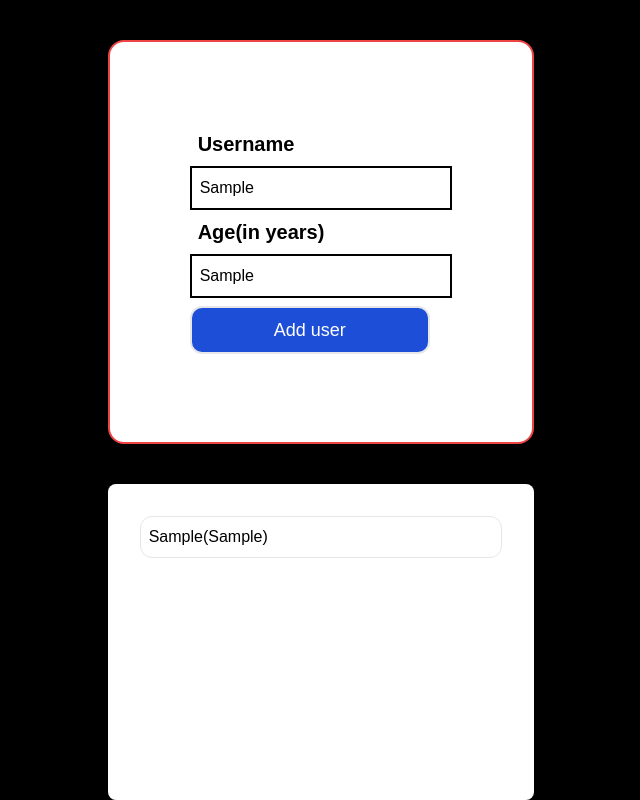
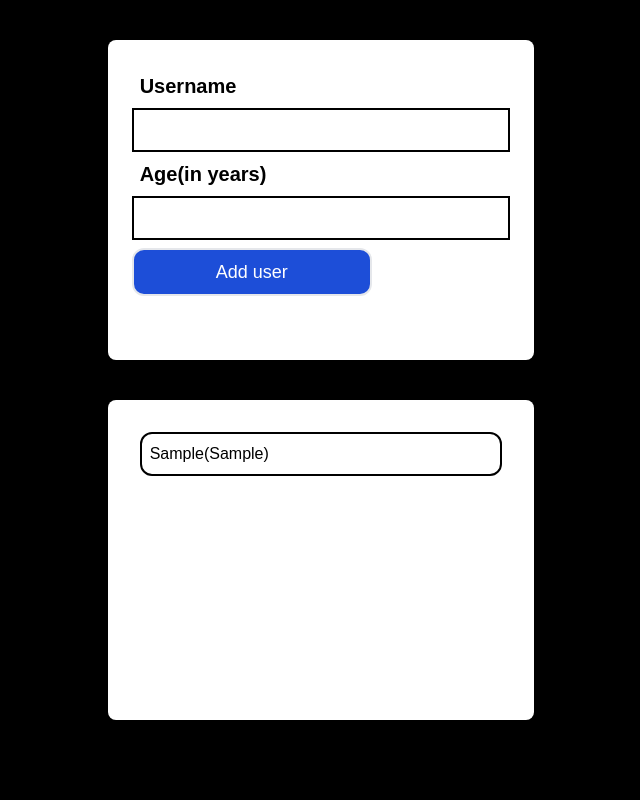
Before and after one commit to joywin2003/flutter-firebase, a React (Create React App) app: page / in a window 1280 px wide. Both pictures are taken after typing "Sample", "Sample" into the empty fields and a click on the button "Add user". Shown: the whole page, without its empty margins (319-959 px from the left). Built offline with nearby package versions, Linux system fonts and the light colour scheme.

Commit message:
reusable card component

```diff
--- a/src/App.js
+++ b/src/App.js
@@ -1,7 +1,7 @@
 import React from 'react';
 import AddUser from './components/AddUser';
 import { useState } from 'react';
-import Cards from './components/Cards';
+import Cards from './UI/Cards';
 import UsersList from './components/UsersList';
 
 function App() {
@@ -13,10 +13,15 @@ function App() {
     if(ageInput<0){
       console.log("Age cannot be negative");
     }
+    else if(usernameInput.length == 0 || ageInput.length ==0){
+      console.log("Username and age cannot be empty");
+    }
     else{
       setUsers([...users,`${usernameInput}(${ageInput})`]);
       console.log(users);
     }
+    setUsernameInput('');
+    setAgeInput('');
   }
   function handleUsernameChange(e) {
     setUsernameInput(e.target.value);
--- /dev/null
+++ b/src/UI/Cards.js
@@ -0,0 +1,8 @@
+function Cards(props){
+    return(
+        <div className="`${props.className}`flex flex-col mt-10 w-2/6 h-2/5 bg-white rounded-lg p-6 text-black">
+            {props.children}
+        </div>
+    )
+}
+export default Cards;
--- a/src/components/AddUser.js
+++ b/src/components/AddUser.js
@@ -1,6 +1,8 @@
+import Cards from "../UI/Cards";
+
 function AddUser(props) {
     return (
-        <div className="flex rounded-2xl border-2 border-red-500 bg-white container p-20 mx-auto mt-10 w-2/6">
+            <Cards>
             <form onSubmit={props.onSubmut} className="">
                 <label
                     htmlFor="username"
@@ -33,7 +35,7 @@ function AddUser(props) {
                     Add user
                 </button>
             </form>
-        </div>
+        </Cards>
     );
 }
 
--- a/src/components/Cards.js
+++ /dev/null
@@ -1,8 +0,0 @@
-function Cards(){
-    return(
-        <div>
-            <h1>Cards</h1>
-        </div>
-    )
-}
-export default Cards;
--- a/src/components/UsersList.js
+++ b/src/components/UsersList.js
@@ -1,11 +1,13 @@
+import Cards from "../UI/Cards";
+
 function UsersList(props) {
     return (
-        <div className="flex flex-col mt-10 w-2/6 h-2/5 bg-white rounded-lg p-6 text-black">
-            {props.users.map((item, index) => {
+        <Cards>
+        {props.users.map((item, index) => {
                 console.log('item:', item);
-                return <p className="p-2 m-2 border border-solid rounded-xl" key={index}>{item}</p>;
+                return <p className="p-2 m-2 border-black border-solid rounded-xl border-2" key={index}>{item}</p>;
             })}
-        </div>
+        </Cards>
     )
 }
 
--- a/src/output.css
+++ b/src/output.css
@@ -845,6 +845,11 @@ video {
   background-color: rgb(239 68 68 / var(--tw-bg-opacity));
 }
 
+.bg-green-500 {
+  --tw-bg-opacity: 1;
+  background-color: rgb(34 197 94 / var(--tw-bg-opacity));
+}
+
 .p-40 {
   padding: 10rem;
 }
```
